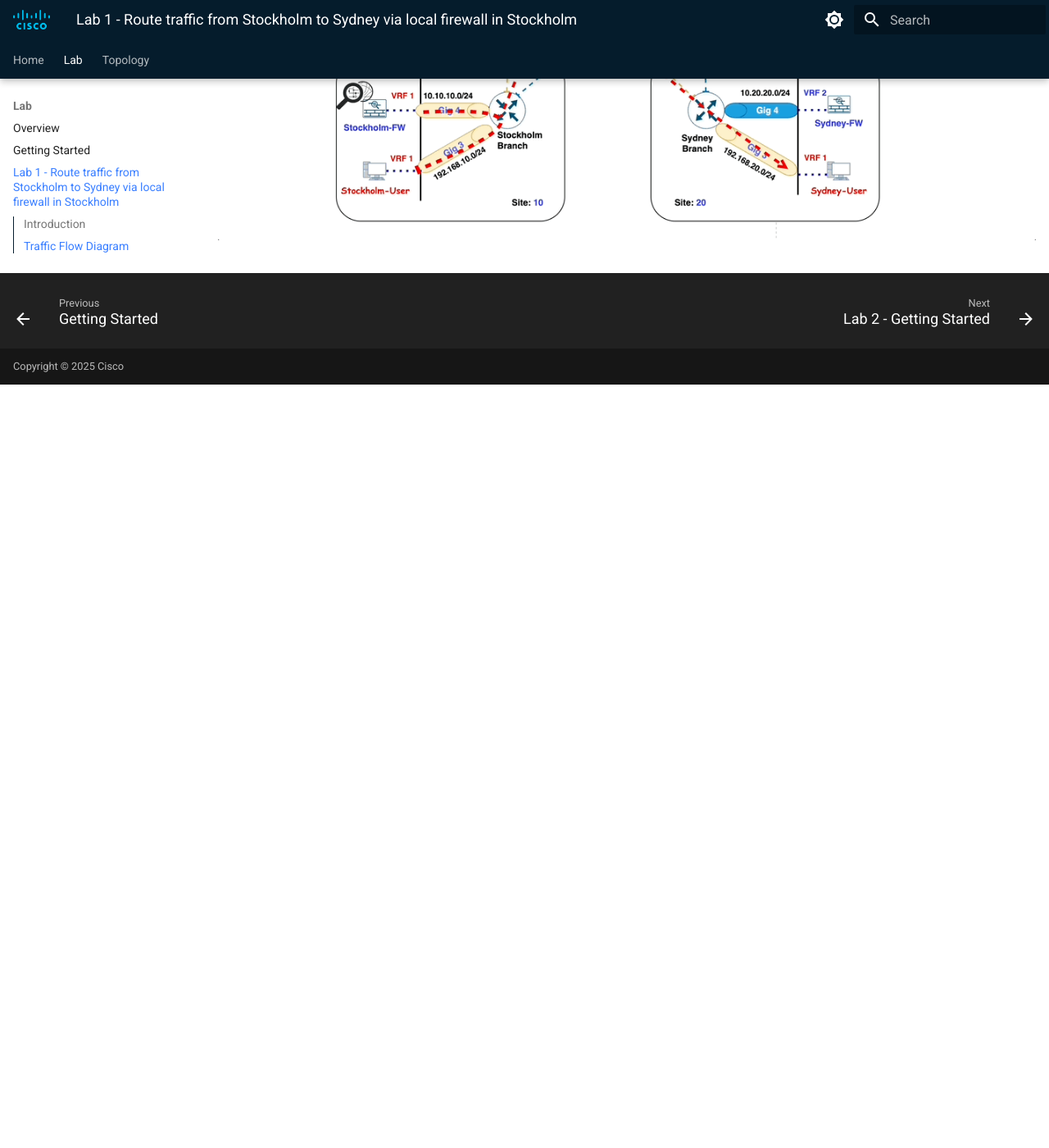
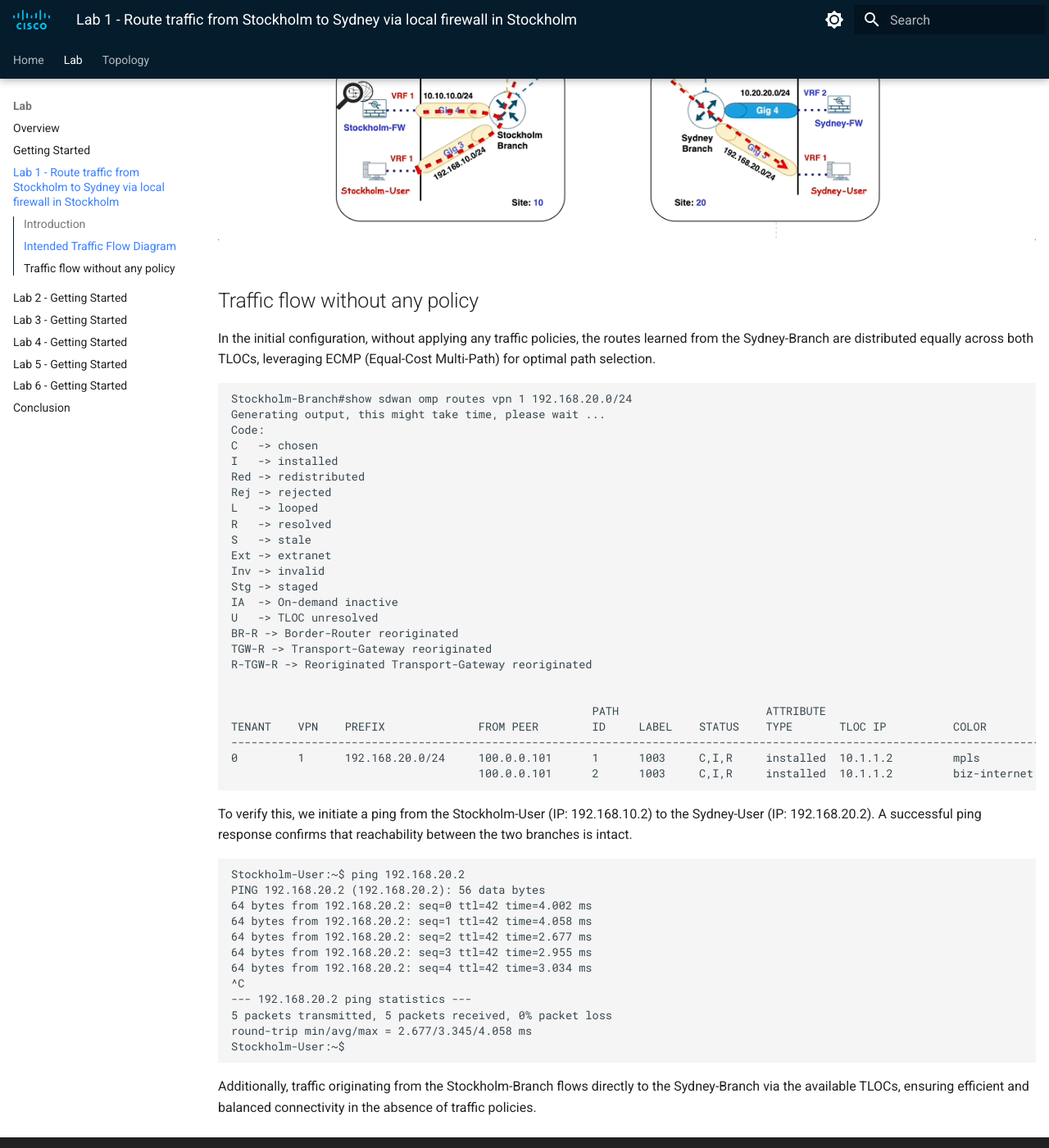
Before and after one commit to ciscodocs/ltrent-2008-clemea25, an MkDocs documentation site: the page built from docs/lab1_getting_started.md, in a window 1280 px wide and 1400 px high, scrolled down 1406 px. Shown: the whole window at 82% size. Built offline with MkDocs 1.6.1 and Material for MkDocs 9.7.7, drawn with Linux system fonts in a browser that asks for light colours; before the commit the page ends 1875 px from its top, so only the background shows below that; some of the changed text lies outside the part shown.

Commit message:
Getting Started Completed.

````diff
--- a/docs/lab1_getting_started.md
+++ b/docs/lab1_getting_started.md
@@ -16,9 +16,60 @@ Ensure that each component is properly configured and verify the traffic flow is
 !!! note
     Through this lab, firewall is configured to inspect traffic automatically in **inspected mode**, ***<font color="red"> without requiring any additional configuration</font>***. This inspection ensures that only safe and authorized traffic flows through the network, enhancing security and protecting against potential threats.
 
-## Traffic Flow Diagram
+## Intended Traffic Flow Diagram
 
 The following diagram illustrates the **<font color="orange">flow of traffic within the network for this scenario</font>**. Traffic is initiated from the **Stockholm-User** and is first redirected to the **Stockholm-Firewall** for <font color="orange">**inspection**</font>. After the traffic undergoes inspection, it is then forwarded to the **Sydney-User** in the **Sydney Branch**. This scenario demonstrates how traffic is securely routed through the firewall for inspection before reaching its final destination, ensuring that security policies are applied effectively within the SD-WAN fabric.
 <figure markdown>
   ![Scenario-1 Traffic Flow](./assets/Scenario-1.gif)
 </figure>
+
+## Traffic flow without any policy
+
+In the initial configuration, without applying any traffic policies, the routes learned from the Sydney-Branch are distributed equally across both TLOCs, leveraging ECMP (Equal-Cost Multi-Path) for optimal path selection.
+
+```{.ios, .no-copy}
+
+Stockholm-Branch#show sdwan omp routes vpn 1 192.168.20.0/24
+Generating output, this might take time, please wait ...
+Code:
+C   -> chosen
+I   -> installed
+Red -> redistributed
+Rej -> rejected
+L   -> looped
+R   -> resolved
+S   -> stale
+Ext -> extranet
+Inv -> invalid
+Stg -> staged
+IA  -> On-demand inactive
+U   -> TLOC unresolved
+BR-R -> Border-Router reoriginated
+TGW-R -> Transport-Gateway reoriginated
+R-TGW-R -> Reoriginated Transport-Gateway reoriginated
+
+                                                                                                                                                AFFINITY
+                                                      PATH                      ATTRIBUTE                                                       GROUP
+TENANT    VPN    PREFIX              FROM PEER        ID     LABEL    STATUS    TYPE       TLOC IP          COLOR            ENCAP  PREFERENCE  NUMBER      REGION ID   REGION PATH
+-----------------------------------------------------------------------------------------------------------------------------------------------------------------------------------------
+0         1      192.168.20.0/24     100.0.0.101      1      1003     C,I,R     installed  10.1.1.2         mpls             ipsec  -           None        None        -
+                                     100.0.0.101      2      1003     C,I,R     installed  10.1.1.2         biz-internet     ipsec  -           None        None        -
+```
+
+To verify this, we initiate a ping from the Stockholm-User (IP: 192.168.10.2) to the Sydney-User (IP: 192.168.20.2). A successful ping response confirms that reachability between the two branches is intact.
+
+```{.ios, .no-copy}
+Stockholm-User:~$ ping 192.168.20.2
+PING 192.168.20.2 (192.168.20.2): 56 data bytes
+64 bytes from 192.168.20.2: seq=0 ttl=42 time=4.002 ms
+64 bytes from 192.168.20.2: seq=1 ttl=42 time=4.058 ms
+64 bytes from 192.168.20.2: seq=2 ttl=42 time=2.677 ms
+64 bytes from 192.168.20.2: seq=3 ttl=42 time=2.955 ms
+64 bytes from 192.168.20.2: seq=4 ttl=42 time=3.034 ms
+^C
+--- 192.168.20.2 ping statistics ---
+5 packets transmitted, 5 packets received, 0% packet loss
+round-trip min/avg/max = 2.677/3.345/4.058 ms
+Stockholm-User:~$
+```
+Additionally, traffic originating from the Stockholm-Branch flows directly to the Sydney-Branch via the available TLOCs, ensuring efficient and balanced connectivity in the absence of traffic policies.
````
